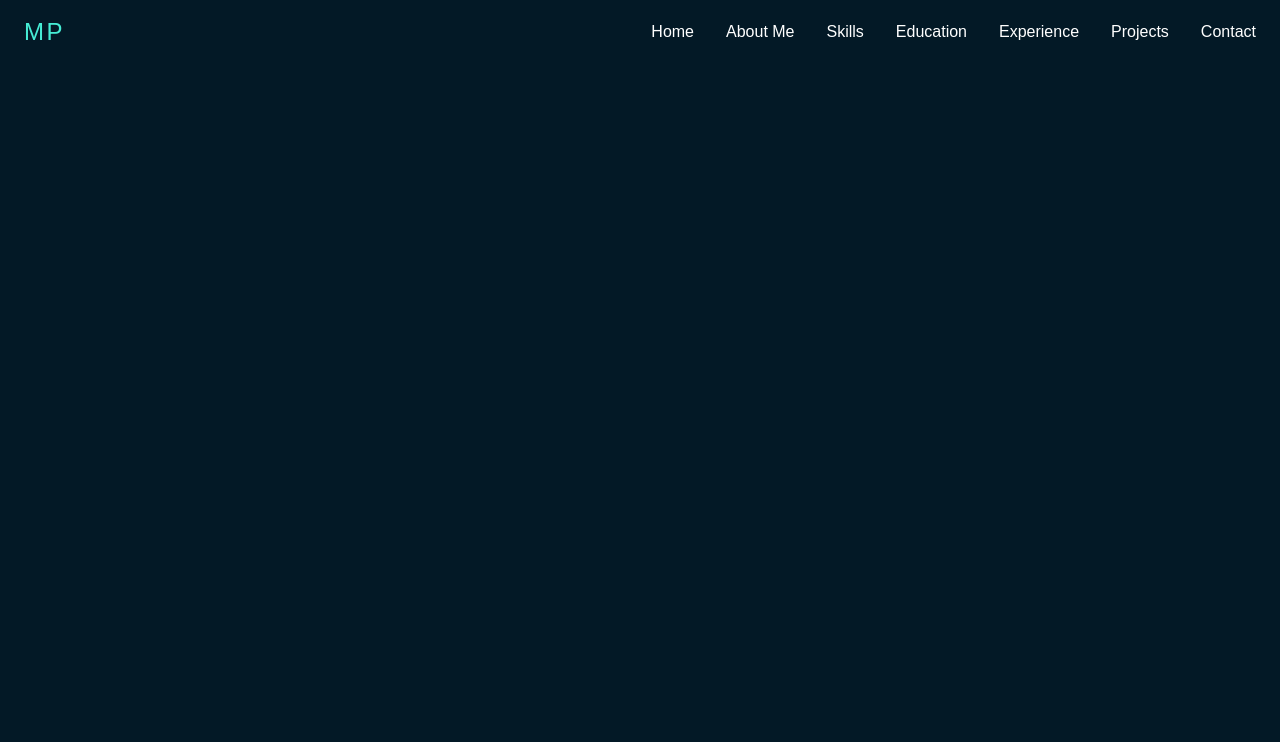
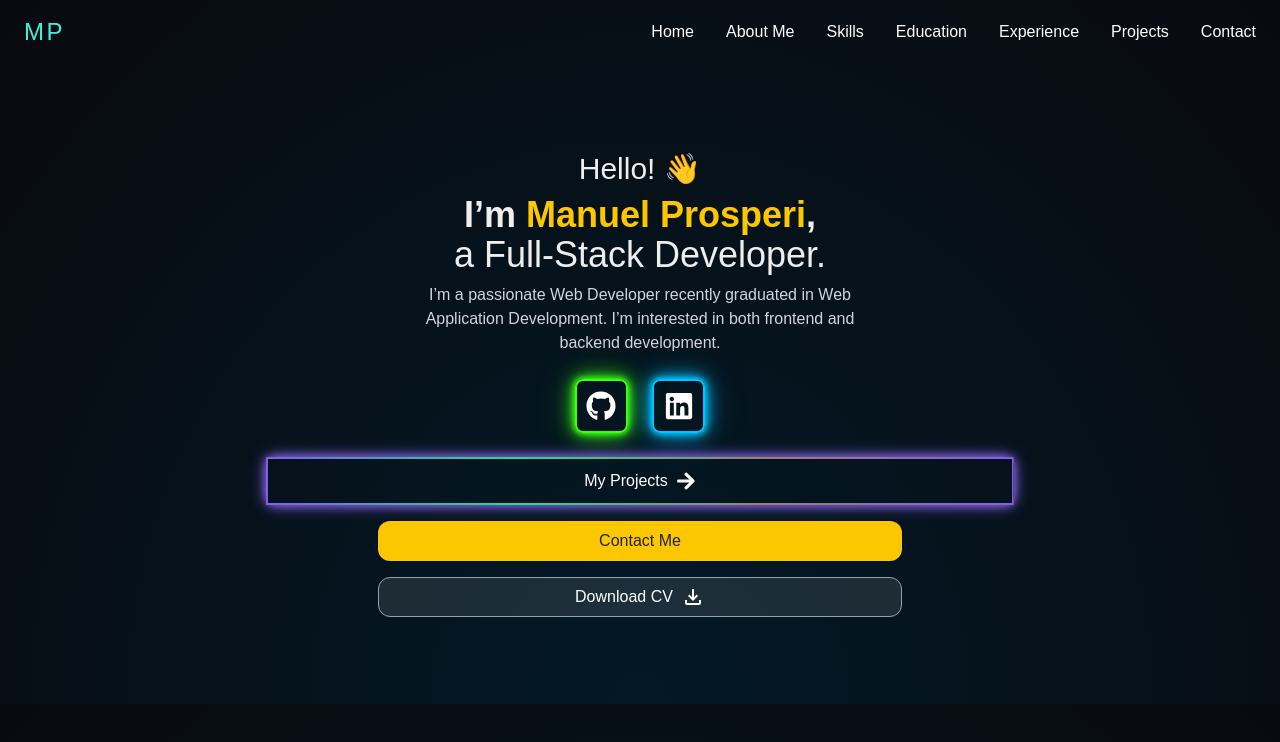
Before and after one commit to prospi-dev/portfolio, a React (Vite) app in the folder portfolio/: page / in a window 1280 px wide. Shown: the top 742 px of the page. Built offline with nearby package versions, Linux system fonts and the light colour scheme.

Commit message:
Initial home done

```diff
--- a/portfolio/package.json
+++ b/portfolio/package.json
@@ -14,7 +14,10 @@
     "framer-motion": "^12.18.1",
     "react": "^19.1.0",
     "react-dom": "^19.1.0",
-    "tailwindcss": "^4.1.10"
+    "react-icons": "^5.5.0",
+    "react-tsparticles": "^2.12.2",
+    "tailwindcss": "^4.1.10",
+    "tsparticles": "^3.8.1"
   },
   "devDependencies": {
     "@eslint/js": "^9.25.0",
--- a/portfolio/src/components/header.jsx
+++ b/portfolio/src/components/header.jsx
@@ -1,5 +1,5 @@
 import React, { useState } from "react";
-
+import "../index.css";
 const navLinks = [
   { href: "#home", label: "Home" },
   { href: "#about", label: "About Me" },
@@ -32,7 +32,7 @@ const Header = () => {
       </button>
 
       <div
-        className={`fixed inset-0 bg-[#1a232a]/95 flex flex-col items-center justify-center z-40 transition-all duration-300 ${menuOpen
+        className={`fixed inset-0 bg-[#1a232a]/85 flex flex-col items-center justify-center z-40 transition-all duration-300 ${menuOpen
             ? "opacity-100 translate-y-0 pointer-events-auto"
             : "opacity-0 -translate-y-8 pointer-events-none"
           }`}
--- /dev/null
+++ b/portfolio/src/components/home.jsx
@@ -0,0 +1,69 @@
+import React from 'react';
+import { MdOutlineFileDownload } from "react-icons/md";
+import { FaGithub, FaLinkedin,FaArrowRight } from "react-icons/fa";
+import '../index.css'
+const Home = () => (
+  <section
+    id="home"
+    className="flex flex-col items-center justify-center min-h-[80vh] px-4 text-center"
+  >
+    <h2 className="text-2xl md:text-3xl font-medium mb-2">
+      Hello! <span role="img" aria-label="wave">👋</span>
+    </h2>
+    <h1 className="text-3xl md:text-4xl font-bold mb-2">
+      I’m <span className="text-yellow-400">Manuel Prosperi</span>,
+      <br />
+      <span className="font-normal">a Full-Stack Developer.</span>
+    </h1>
+    <p className="text-gray-300 max-w-md mb-6">
+      I’m a passionate Web Developer recently graduated in Web Application Development. I’m interested in both frontend and backend development.
+    </p>
+    <div className="flex gap-6 justify-center mb-6">
+      <a
+        href="https://github.com/prospi-dev"
+        target="_blank"
+        rel="noopener noreferrer"
+        className="neon-btn p-3transition hover:scale-110"
+        aria-label="GitHub"
+      >
+        <FaGithub className="text-3xl text-white" />
+      </a>
+      <a
+        href="https://www.linkedin.com/in/manuel-prosperi-664425274/"
+        target="_blank"
+        rel="noopener noreferrer"
+        className="neon-btn2 p-3transition hover:scale-110"
+        aria-label="LinkedIn"
+      >
+         <FaLinkedin className="text-3xl text-white" />
+      </a>
+    </div>
+    <div className="home-button_container flex flex-col gap-4 items-center">
+      <a
+        href="#projects"
+        className="neon-btn3 flex items-center justify-center gap-2 shadow group overflow-hidden"
+        id='projects-button'
+      >
+        <span className='transition-transform duration-300 group-hover:translate-x-5'>My Projects</span> <FaArrowRight className="text-xl text-white transition-transform duration-300 group-hover:translate-x-20 group-hover:scale-110" />
+      </a>
+      <a
+        href="#contact"
+        className="bg-yellow-400 hover:bg-yellow-300 text-[#222] font-medium rounded-xl transition shadow flex items-center justify-center"
+        id="contact-button"
+      >
+        Contact Me
+      </a>
+      <a
+        href="/cv.pdf"
+        download
+        className="bg-white/10 hover:bg-white/20 text-white font-medium py-3 rounded-xl transition flex items-center justify-center gap-2 border border-gray-400 group overflow-hidden"
+        id="downloadcv-button"
+      >
+        <span className="text-white transition-transform duration-500 group-hover:-translate-x-100">Download CV</span>
+        <MdOutlineFileDownload className="text-2xl text-white transition-transform duration-300 group-hover:-translate-x-13 group-hover:scale-110" />
+      </a>
+    </div>
+  </section>
+);
+
+export default Home;
--- a/portfolio/src/index.css
+++ b/portfolio/src/index.css
@@ -5,5 +5,138 @@
 
   color-scheme: light dark;
   color: #eee;
-  background-color: #031926;
+  background: radial-gradient(ellipse at bottom, #031926 0%, #090a0f 100%);
 }
+#projects-button
+{
+  width: 100%;
+  height: 3em;
+}
+#projects-button:hover
+{
+scale: 1.1;
+}
+#contact-button
+{
+  width: 70%;
+  height: 2.5em;
+}
+#contact-button:hover
+{
+scale: 1.2;
+}
+#downloadcv-button
+{
+  width: 70%;
+  height: 2.5em;
+}
+#downloadcv-button:hover
+{
+scale: 1.2;
+}
+.home-button_container
+{
+  width: 60%;
+}
+
+.neon-btn {
+  color: #fff;
+  background: transparent;
+  border: 2px solid #39ff14;
+  padding: 0.5em 0.5em;
+  font-size: 1.2rem;
+  border-radius: 8px;
+  cursor: pointer;
+  transition: color 0.3s, box-shadow 0.3s, border-color 0.3s;
+  box-shadow:
+    0 0 5px #39ff14,
+    0 0 10px #39ff14,
+    0 0 20px #39ff14,
+    0 0 40px #39ff1444;
+  outline: none;
+}
+
+.neon-btn:hover {
+  color: #0d0d0d;
+  background: #39ff14;
+  border-color: #fff;
+  box-shadow:
+    0 0 10px #37ff146e,
+    0 0 20px #37ff146e,
+    0 0 40px #37ff146e,
+    0 0 80px #39ff1466;
+}
+
+.neon-btn2 {
+  color: #fff;
+  background: transparent;
+  border: 2px solid #00c3ff;
+  padding: 0.5em;
+  font-size: 1.2rem;
+  border-radius: 8px;
+  cursor: pointer;
+  transition: color 0.3s, box-shadow 0.3s, border-color 0.3s;
+  box-shadow:
+    0 0 5px #00c3ff,
+    0 0 10px #00c3ff,
+    0 0 20px #00c3ff,
+    0 0 40px #00c3ff44;
+  outline: none;
+}
+
+.neon-btn2:hover {
+  color: #0d0d0d;
+  background: #00c3ff;
+  border-color: #fff;
+  box-shadow:
+    0 0 10px #00c3ff,
+    0 0 20px #00c3ff,
+    0 0 40px #00c3ff,
+    0 0 80px #00c3ff66;
+}
+
+.neon-btn3 {
+  color: #fff;
+  background: transparent;
+  border: 2px solid;
+  border-radius: 8px;
+  cursor: pointer;
+  outline: none;
+  border-image: linear-gradient(90deg, #00c3ff, #39ff14, #ff00c8, #00c3ff) 1;
+  box-shadow:
+    0 0 8px #00c3ff,
+    0 0 16px #00c3ff;
+  animation: neon-border 3s linear infinite;
+  transition: color 0.3s, border-image 0.3s, box-shadow 0.3s;
+}
+
+@keyframes neon-border {
+  0% {
+    border-image: linear-gradient(90deg, #00c3ff, #39ff14, #ff00c8, #00c3ff) 1;
+    box-shadow:
+      0 0 8px #00c3ff,
+      0 0 16px #00c3ff;
+  }
+  33% {
+    border-image: linear-gradient(90deg, #39ff14, #ff00c8, #00c3ff, #39ff14) 1;
+    box-shadow:
+      0 0 8px #39ff14,
+      0 0 16px #39ff14;
+  }
+  66% {
+    border-image: linear-gradient(90deg, #ff00c8, #00c3ff, #39ff14, #ff00c8) 1;
+    box-shadow:
+      0 0 8px #ff00c8,
+      0 0 16px #ff00c8;
+  }
+  100% {
+    border-image: linear-gradient(90deg, #00c3ff, #39ff14, #ff00c8, #00c3ff) 1;
+    box-shadow:
+      0 0 8px #00c3ff,
+      0 0 16px #00c3ff;
+  }
+}
+
+.neon-btn3:hover{
+  color: #00FFC3;
+}
--- a/portfolio/src/main.jsx
+++ b/portfolio/src/main.jsx
@@ -2,11 +2,13 @@ import { StrictMode } from 'react'
 import { createRoot } from 'react-dom/client'
 import './index.css'
 import Header from './components/header.jsx'
+import Home from './components/home.jsx'
 const App = () => {
 
   return (
     <>
       <Header />
+      <Home />
     </>
   )
 };
```
Also changed, not shown: portfolio/src/assets/images/manuel-prosperi.jpg (added), 1 other file (tests, documents, lock files or other folders).
